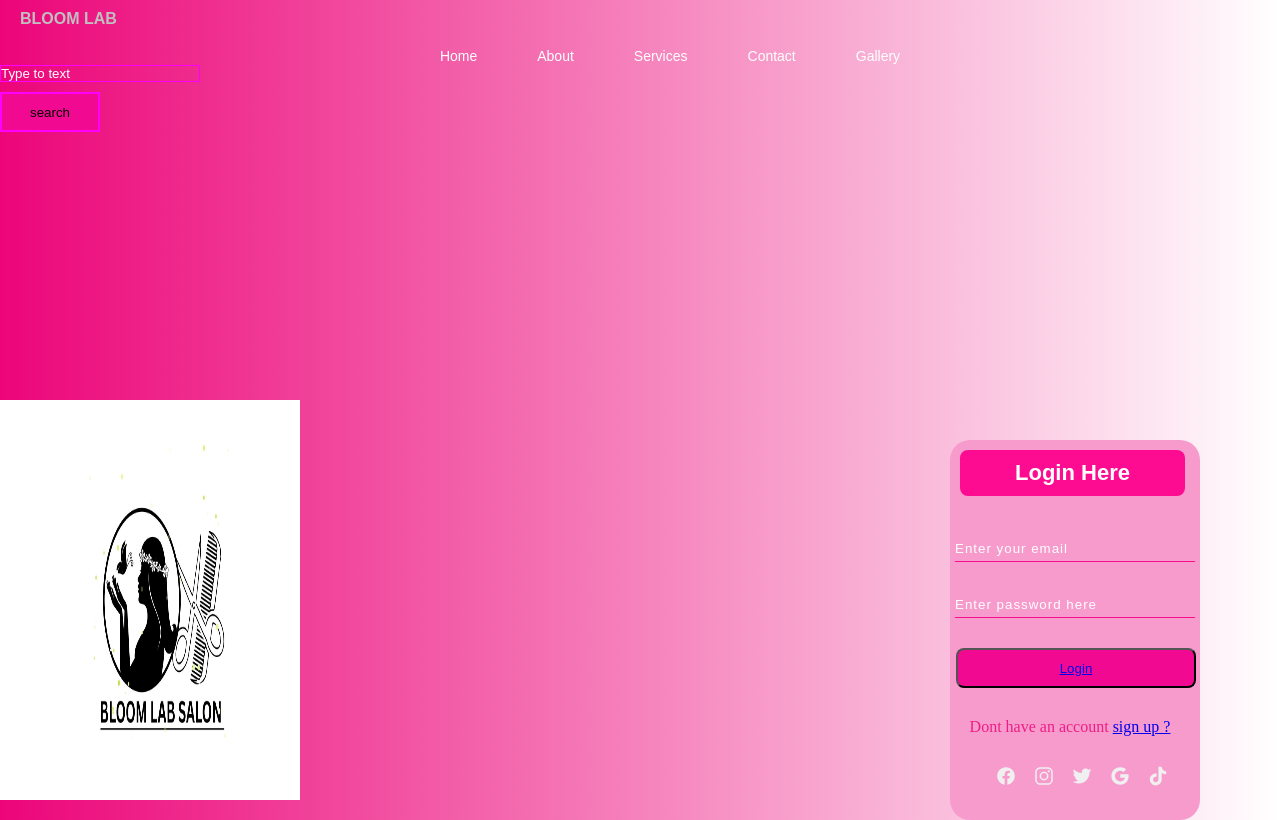
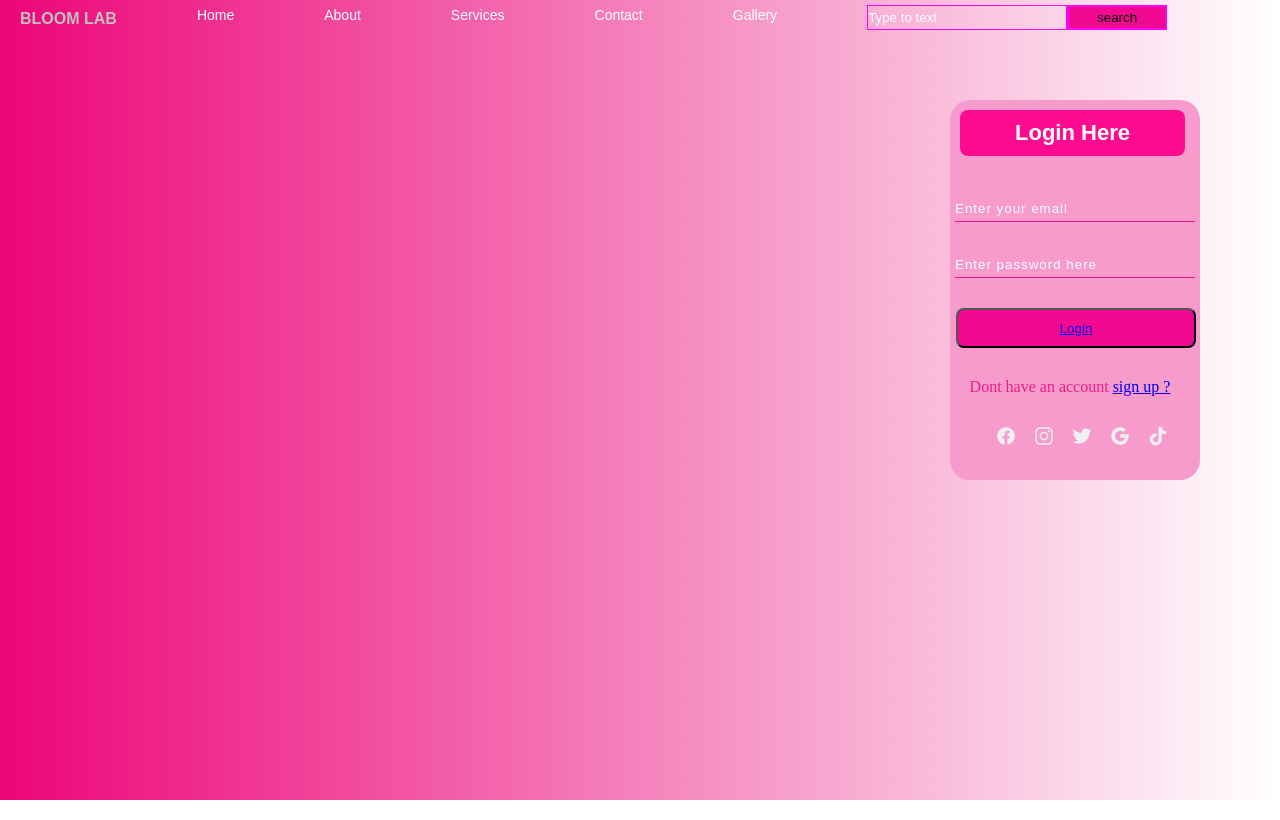
Before and after one commit to Junemawia/practice, a plain HTML site: page index.html in a window 1280 px wide. Drawn offline with nearby package versions, Linux system fonts and the light colour scheme.

Commit message:
adjust layout positioning

```diff
--- a/index.html
+++ b/index.html
@@ -8,9 +8,9 @@
 </head>
 <body>
     <div class="home">
-
         <div class="navbar">
                 <h2 class="logo">BLOOM LAB</h2>
+                <div class="menu">
                  <ul>
                      <li><a href="#">Home</a></li>
                      <li><a href="#">About</a></li>
@@ -19,20 +19,22 @@
                        <li><a href="#">Gallery</a></li>
                  </ul>
 
+                </div>
+
+
             <div class="search">
                 <input class="srch" type="search" name="" placeholder="Type to text">
                 <a href="#"><button class="btn">search</button></a>
             </div>
             </div>
-            <div class="center">
-                <div class="image" >
-           <img src="BLOOM LAB SALON.jpg" alt="">
+
               <div class="form">
                  <h2>Login Here</h2>
                  <input type="email" name="email" placeholder="Enter your email">
                  <input type="password" name="password" placeholder="Enter password here">
                  <button class="btnn"><a href="#">Login</a></button>
                  <p class="link">Dont have an account <a href="#">sign up ?</a></p>
+
 
                  <div class="socials">
                   <a href="#"><ion-icon name="logo-facebook"></ion-icon></a>
@@ -41,10 +43,12 @@
                    <a href="#"><ion-icon name="logo-google"></ion-icon></a>
                    <a href="#"><ion-icon name="logo-tiktok"></ion-icon></a>
                      </div>
+
+                  </div>
+
     </div>
 
 
-        </div>
 
   <script src="https://unpkg.com/ionicons@5.4.0/dist/ionicons.js"></script>
 
--- a/style.css
+++ b/style.css
@@ -5,6 +5,9 @@
 body{
      background:linear-gradient(90deg, rgb(236, 5, 121) , rgba(255,255,255,1));
 
+}
+.home{
+    gap: 50px;
 }
 .logo{
     font-size: medium;
@@ -15,22 +18,30 @@ body{
     padding-left: 20px;
 }
 .navbar{
+    gap: 20px;
     width: 100%;
     height: 10px;
     display: flex;
-    flex-direction: column;
+    flex-direction: row;
+}
+.menu{
+    display: flex;
+    flex-direction: row;
+    gap: 20px;
 }
 ul{
     display: flex;
     justify-content: center;
     align-items: center;
     float: left;
+    gap: 30px;
 }
 ul li{
     list-style: none;
     margin-left: 60px;
     margin-top: 20px;
     font-size: 14px;
+
 
 }
 ul li a{
@@ -44,31 +55,39 @@ ul li a:hover{
 }
 .search{
     display: flex;
-    flex-direction: column;
-    float: right;
+    flex-direction: row;
+    float: left;
+    margin-top: 5px;
+    margin-left: 70px;
+
 }
 .srch:hover{
     background: rgb(255, 8, 160);
 }
 .srch{
     background: transparent;
+    height: 25px;
     width: 200px;
     border: 1px solid fuchsia;
+    float: left;
+
+
 }
 
 .btn{
     background-color: rgb(241, 10, 145);
     width: 100px;
-    height: 40px;
+    height: 25px;
     border: 2px solid fuchsia;
-    margin-top: 10px;
+
 }
 .form{
+    float: right;
     width: 250px;
     height: 380px;
     position: absolute;
     left: 950px;
-    margin-top: 40px ;
+    margin-top: 90px ;
     background: linear-gradient(to top,rgb(247, 155, 205)50%,rgb(247, 155, 205)50% );
     border-radius: 20px;
     text-align: center;
@@ -132,20 +151,3 @@ ul li a:hover{
 .socials ion-icon:hover{
     color: rgb(253, 7, 110);
 }
-.image{
-    max-width: 20px;
-    height: auto;
-    position: absolute;
-    bottom: 0;
-    margin-top:150px ;
-    display: flex;
-
-}
-img{
-    width: 300px;
-    height: 400px;
-}
-.center{
-    display: flex;
-    flex-direction: column;
-}
```
Lines whose indentation alone changed are shown as unchanged.
